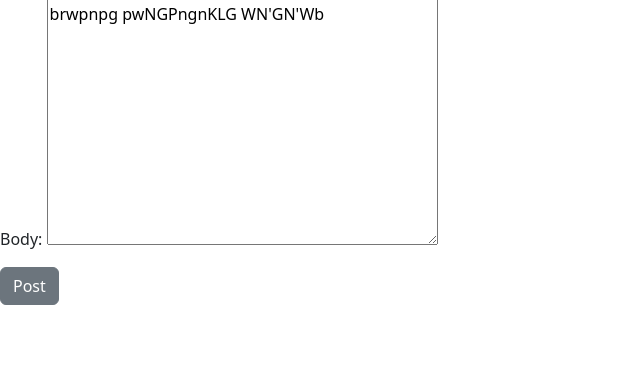
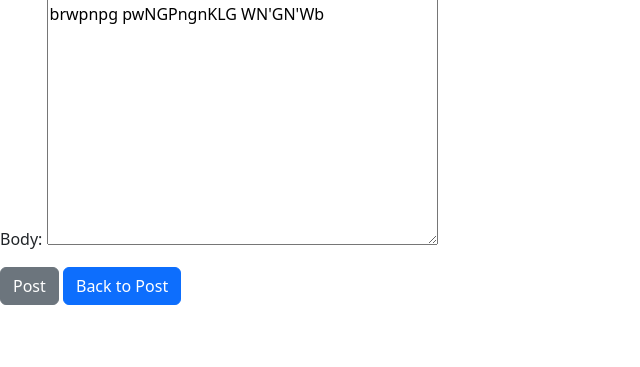
Before and after one commit to NikitaMatveev999/blog-site, a Django app: page /post/update_post/2 in a window 1280 px wide. Shown: the part 81-448 px from the top of the page, without its empty margins (0-640 px from the left). Run offline with Django 4.2, Linux system fonts and the light colour scheme; a user stored in the database is signed in; data comes from the database, SQL or seed files in the repository.

Commit message:
update for post update

```diff
--- a/blog/templates/posts/delete_post.html
+++ b/blog/templates/posts/delete_post.html
@@ -11,7 +11,7 @@
           <h1>Are you sure you want to delete post?</h1>
           {% csrf_token %}
       <button class="btn btn-danger">Delete post</button>
-      </div>
+</div>
     {% endif %}
 {% endif %}
 {% endblock %}
--- a/blog/templates/posts/update_post.html
+++ b/blog/templates/posts/update_post.html
@@ -8,6 +8,7 @@
         {% csrf_token %}
         {{ form.as_p }}
         <button class="btn btn-secondary">Post</button>
+            <a href="{% url 'detail' post.id %}" class="btn btn-primary">Back to Post</a>
         </div>
     {% endif %}
 {% endif %}
```
